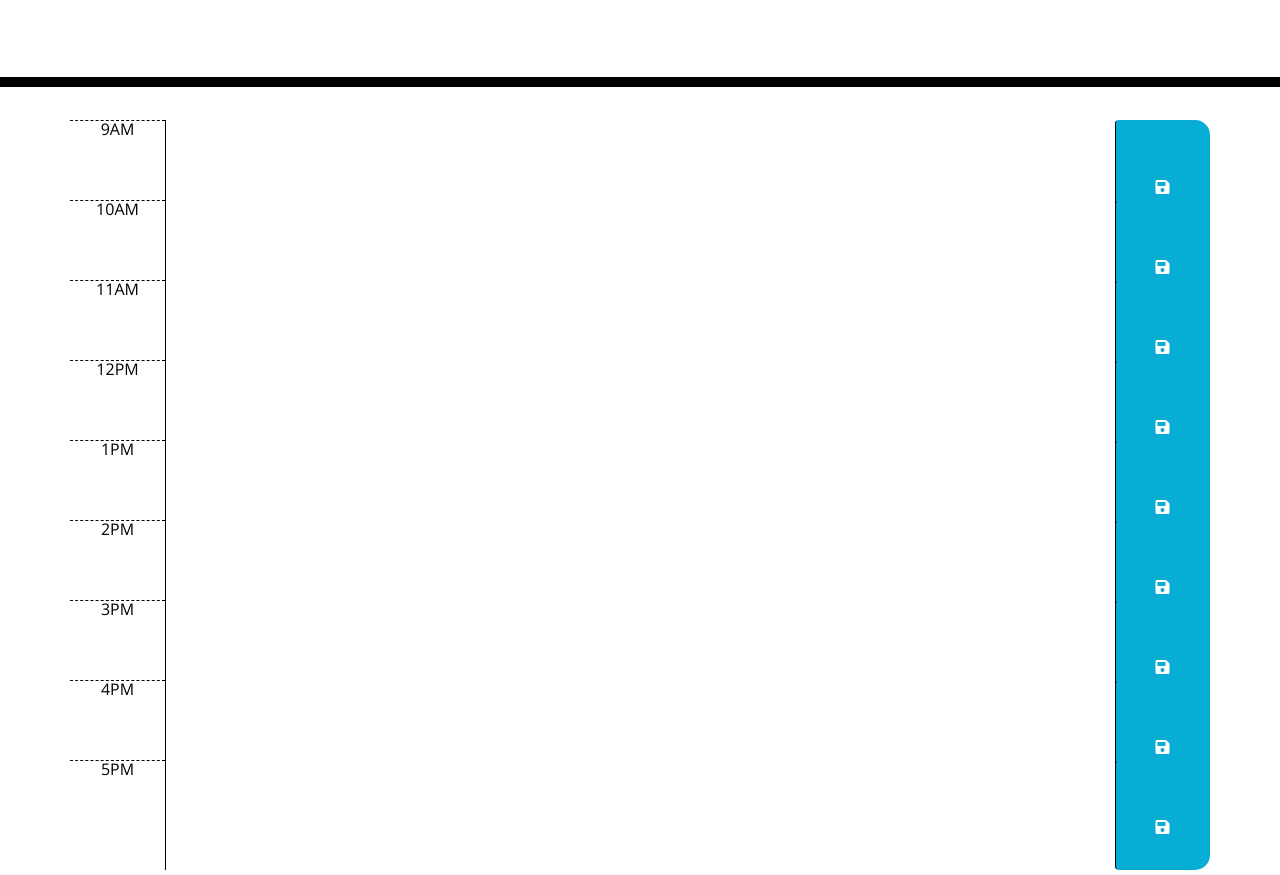
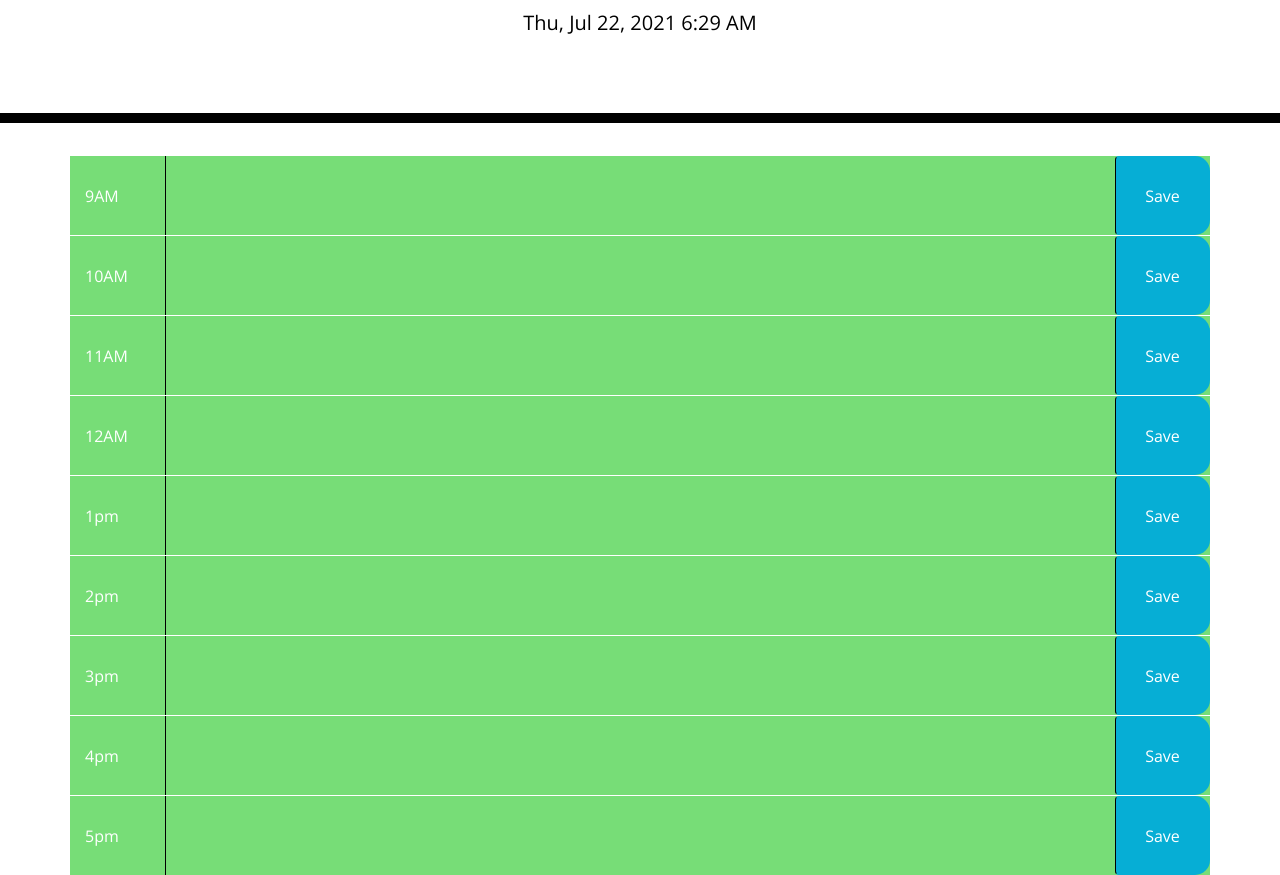
Before and after one commit to JPablo73/Day_Planner, a plain HTML site: page index.html in a window 1280 px wide. Shown: the part 181-1056 px from the top of the page. Drawn offline with nearby package versions, Linux system fonts and the light colour scheme.

Commit message:
added jquery

```diff
--- a/index.html
+++ b/index.html
@@ -23,68 +23,80 @@
 
     <!-- Timeblocks go here -->
     <div class="container">
-        <div id="hour-9" class="row time-block">
-            <div class="col-md-1 hour">9AM</div>
-            <textarea class="col-md-10 description"></textarea>
-            <button class="btn saveBtn col-md-1">
-                <i class="fas fa-save"></i>
-            </button>
+        <h2 class="now"></h2>
+        <!-- format for time block -->
+        <div id="9" class="row scheduleForm">
+            <div class="col-md-1 currentTime">
+                9AM
+            </div>
+            <textarea id="9" class="textarea9 col-md-10 toDo">
+          </textarea>
+            <button class="btn saveBtn col-md-1">Save</button>
         </div>
-        <div id="hour-10" class="row time-block">
-            <div class="col-md-1 hour">10AM</div>
-            <textarea class="col-md-10 description"></textarea>
-            <button class="btn saveBtn col-md-1">
-                <i class="fas fa-save"></i>
-            </button>
+        <!-- format for time block -->
+        <div id="10" class="row scheduleForm">
+            <div class="col-md-1 currentTime">
+                10AM
+            </div>
+            <textarea id="10" class="textarea10 col-md-10 toDo">
+          </textarea>
+            <button class="btn saveBtn col-md-1">Save</button>
         </div>
-        <div id="hour-11" class="row time-block">
-            <div class="col-md-1 hour">11AM</div>
-            <textarea class="col-md-10 description"></textarea>
-            <button class="btn saveBtn col-md-1">
-                <i class="fas fa-save"></i>
-            </button>
+        <div id="11" class="row scheduleForm">
+            <div class="col-md-1 currentTime">
+                11AM
+            </div>
+            <textarea id="11" class="textarea11 col-md-10 toDo">
+          </textarea>
+            <button class="btn saveBtn col-md-1">Save</button>
         </div>
-        <div id="hour-12" class="row time-block">
-            <div class="col-md-1 hour">12PM</div>
-            <textarea class="col-md-10 description"></textarea>
-            <button class="btn saveBtn col-md-1">
-                <i class="fas fa-save"></i>
-            </button>
+        <div id="12" class="row scheduleForm">
+            <div class="col-md-1 currentTime">
+                12AM
+            </div>
+            <textarea id="12" class="textarea12 col-md-10 toDo">
+          </textarea>
+            <button class="btn saveBtn col-md-1">Save</button>
         </div>
-        <div id="hour-13" class="row time-block">
-            <div class="col-md-1 hour">1PM</div>
-            <textarea class="col-md-10 description"></textarea>
-            <button class="btn saveBtn col-md-1">
-                <i class="fas fa-save"></i>
-            </button>
+        <div id="13" class="row scheduleForm">
+            <div class="col-md-1 currentTime">
+                1pm
+            </div>
+            <textarea id="13" class="textarea13 col-md-10 toDo">
+          </textarea>
+            <button class="btn saveBtn col-md-1">Save</button>
         </div>
-        <div id="hour-14" class="row time-block">
-            <div class="col-md-1 hour">2PM</div>
-            <textarea class="col-md-10 description"></textarea>
-            <button class="btn saveBtn col-md-1">
-                <i class="fas fa-save"></i>
-            </button>
+        <div id="14" class="row scheduleForm">
+            <div class="col-md-1 currentTime">
+                2pm
+            </div>
+            <textarea id="14" class="textarea14 col-md-10 toDo">
+          </textarea>
+            <button class="btn saveBtn col-md-1">Save</button>
         </div>
-        <div id="hour-15" class="row time-block">
-            <div class="col-md-1 hour">3PM</div>
-            <textarea class="col-md-10 description"></textarea>
-            <button class="btn saveBtn col-md-1">
-                <i class="fas fa-save"></i>
-            </button>
+        <div id="15" class="row scheduleForm">
+            <div class="col-md-1 currentTime">
+                3pm
+            </div>
+            <textarea id="15" class="textarea15 col-md-10 toDo">
+          </textarea>
+            <button class="btn saveBtn col-md-1">Save</button>
         </div>
-        <div id="hour-16" class="row time-block">
-            <div class="col-md-1 hour">4PM</div>
-            <textarea class="col-md-10 description"></textarea>
-            <button class="btn saveBtn col-md-1">
-                <i class="fas fa-save"></i>
-            </button>
+        <div id="16" class="row scheduleForm">
+            <div class="col-md-1 currentTime">
+                4pm
+            </div>
+            <textarea id="16" class="textarea16 col-md-10 toDo">
+          </textarea>
+            <button class="btn saveBtn col-md-1">Save</button>
         </div>
-        <div id="hour-17" class="row time-block">
-            <div class="col-md-1 hour">5PM</div>
-            <textarea class="col-md-10 description"></textarea>
-            <button class="btn saveBtn col-md-1">
-                <i class="fas fa-save"></i>
-            </button>
+        <div id="17" class="row scheduleForm">
+            <div class="col-md-1 currentTime">
+                5pm
+            </div>
+            <textarea id="17" class="textarea17 col-md-10 toDo">
+          </textarea>
+            <button class="btn saveBtn col-md-1">Save</button>
         </div>
     </div>
 
--- a/index.js
+++ b/index.js
@@ -1 +1,56 @@
-console.log("hey I'm here");
+//tells document to ready once fully loaded
+$(document).ready(function () {
+    //console.log to verify its running
+    console.log("ready!");
+    //calls on the class current time and adds the current time to the empty field when the page is fully loaded
+    currentDay.innerHTML = moment().format('llll');
+    //event listener for button to set and save id and text to local storage
+    $(".saveBtn").click(function () {
+        alert("Handler for .click() called.");
+        //save 2 variables and connects them to html
+        var toDoHour = $(this).siblings(".toDo").attr("id");
+        var singleToDo = $(this).siblings(".toDo")[0].value;
+        // calling variables from index.html
+        console.log(toDoHour);
+        console.log(singleToDo);
+
+        // set/save to local storage
+        localStorage.setItem(toDoHour, singleToDo);
+    });
+
+    // loop over time blocks
+    $(".row").each(function () {
+        //makes current time a variable
+        var hour = moment().hours();
+        console.log(hour);
+
+        //sets variable to html id
+        var blockHour = parseInt($(this).attr("id"));
+
+        //gets value from storage
+        console.log(localStorage.getItem(blockHour));
+        console.log("this: ", $(this).attr("id"));
+
+        //new var to call on any id with a value
+        var currentTextArea = document.querySelector(".textarea" + blockHour)
+
+        //makes the text area equal to value save in local storage
+        currentTextArea.value = localStorage.getItem(blockHour)
+
+        // if current clock hour is less than the current hour it is in the past so add the class of past to change the color to white
+        if (blockHour < hour) {
+            $(this).addClass("past");
+        }
+        //if current time remove and add class to change colors to red
+        else if (blockHour === hour) {
+            $(this).removeClass("past");
+            $(this).addClass("present");
+        }
+        else {
+            //future class is added to change to green
+            $(this).removeClass("past");
+            $(this).removeClass("present");
+            $(this).addClass("future");
+        }
+    });
+});
```
